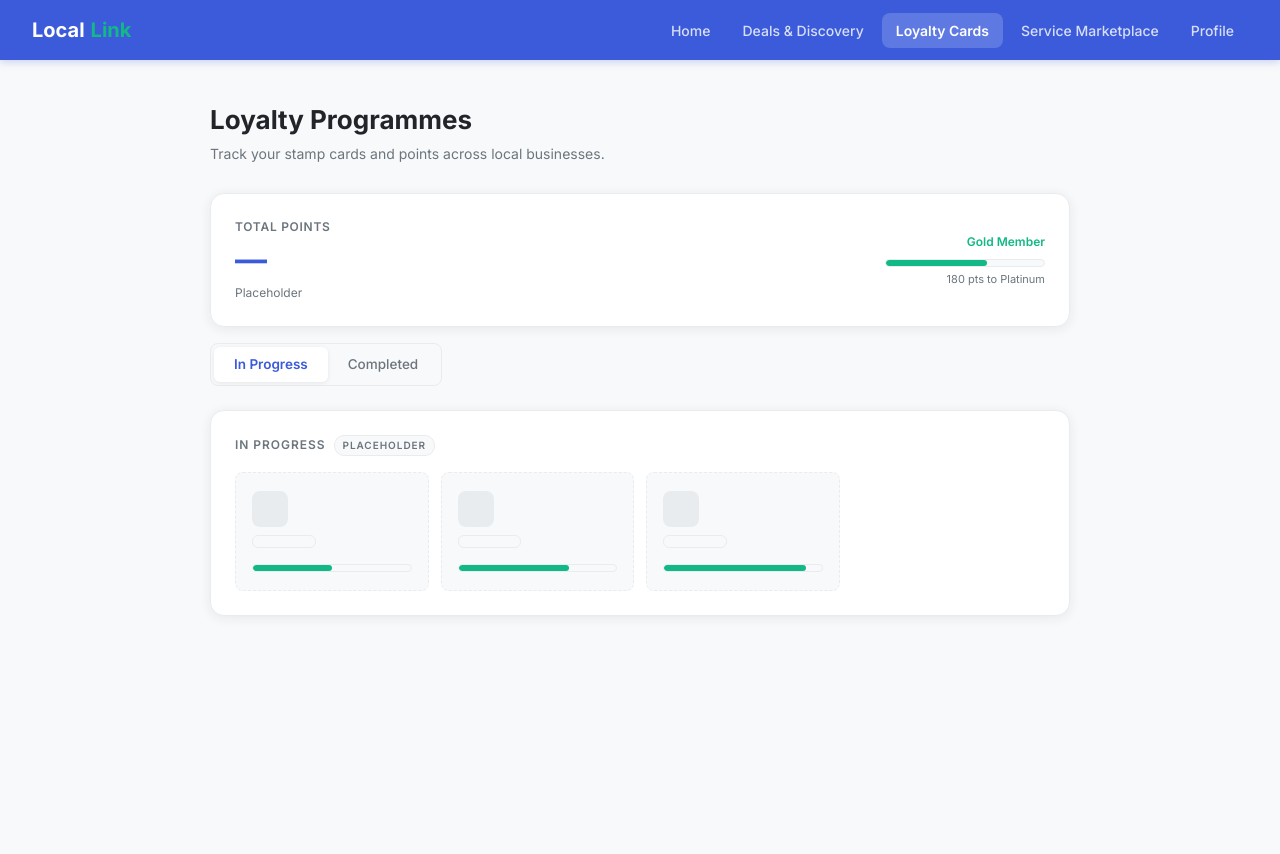
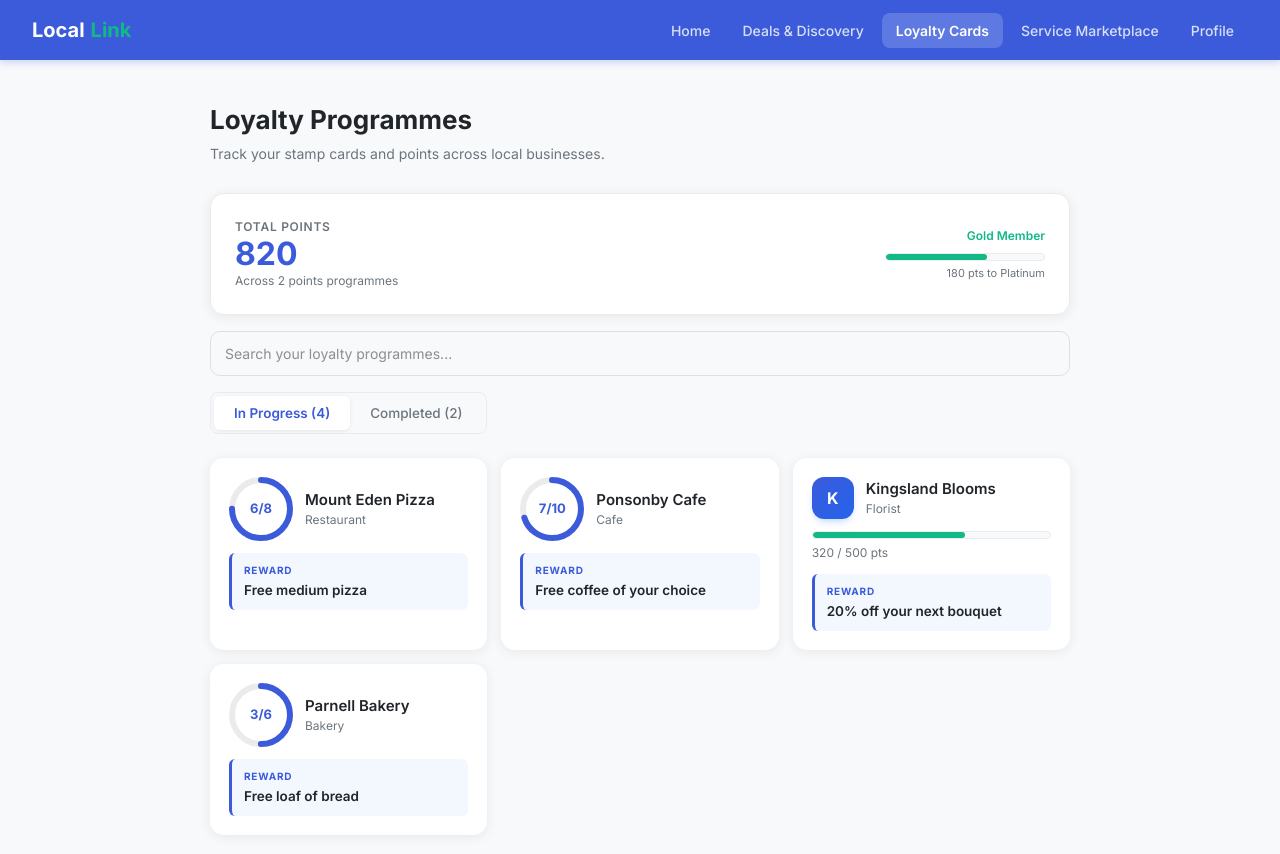
Before and after one commit to v-spnz/locallink-capstone, a React (Vite) app: page /loyalty in a window 1280 px wide. Shown: the top 854 px of the page. Before the commit the page ends 800 px from the top, so only its background shows below. Built offline with nearby package versions, Linux system fonts and the light colour scheme; no server answers.

Commit message:
Upgrade Loyalty Program

```diff
--- a/src/pages/customer/Loyalty.jsx
+++ b/src/pages/customer/Loyalty.jsx
@@ -1,9 +1,347 @@
-import { useState } from 'react'
+import { useState, useMemo } from 'react'
+
+const mockPrograms = [
+  {
+    id: 1,
+    business: 'Ponsonby Cafe',
+    category: 'Cafe',
+    type: 'stamp',
+    stampsEarned: 7,
+    stampsRequired: 10,
+    reward: 'Free coffee of your choice',
+    status: 'active',
+  },
+  {
+    id: 2,
+    business: 'Kingsland Blooms',
+    category: 'Florist',
+    type: 'points',
+    points: 320,
+    pointsRequired: 500,
+    reward: '20% off your next bouquet',
+    status: 'active',
+  },
+  {
+    id: 3,
+    business: 'Mount Eden Pizza',
+    category: 'Restaurant',
+    type: 'stamp',
+    stampsEarned: 6,
+    stampsRequired: 8,
+    reward: 'Free medium pizza',
+    status: 'active',
+  },
+  {
+    id: 4,
+    business: 'Devonport Carwash',
+    category: 'Auto',
+    type: 'stamp',
+    stampsEarned: 10,
+    stampsRequired: 10,
+    reward: 'Free  premium car wash',
+    status: 'completed',
+    completedOn: '2026-06-27',
+    redeemed: true,
+  },
+  {
+    id: 5,
+    business: 'Grey Lynn Bookstore',
+    category: 'Bookstore',
+    type: 'points',
+    points: 500,
+    pointsRequired: 500,
+    reward: '$15 voucher',
+    status: 'completed',
+    completedOn: '2026-08-06',
+    redeemed: false,
+  },
+  {
+    id: 6,
+    business: 'Parnell Bakery',
+    category: 'Bakery',
+    type: 'stamp',
+    stampsEarned: 3,
+    stampsRequired: 6,
+    reward: 'Free loaf of bread',
+    status: 'active',
+  },
+]
+
+function getPercent(p) {
+  if (p.type === 'stamp')
+    return Math.round((p.stampsEarned / p.stampsRequired) * 100)
+  return Math.round((p.points / p.pointsRequired) * 100)
+}
+
+function LoyaltyStyles() {
+  return (
+    <style>{`
+      .ly-card { transition: transform .18s ease, box-shadow .18s ease, border-color .18s ease; border: 1px solid transparent; animation: ly-rise .35s ease backwards; }
+      .ly-card:hover { transform: translateY(-3px); box-shadow: 0 12px 24px -12px rgba(0,0,0,0.18); border-color: rgba(0,0,0,0.06); }
+      @keyframes ly-rise { from { opacity: 0; transform: translateY(8px); } to { opacity: 1; transform: translateY(0); } }
+      .ly-bar-fill { transition: width .6s cubic-bezier(.22,1,.36,1); }
+      .ly-ring-fill { transition: stroke-dashoffset .6s cubic-bezier(.22,1,.36,1); }
+      .ly-redeem-btn { transition: transform .12s ease, box-shadow .12s ease, filter .12s ease; }
+      .ly-redeem-btn:hover { filter: brightness(1.06); box-shadow: 0 6px 16px -6px rgba(59,130,246,0.5); }
+      .ly-redeem-btn:active { transform: scale(0.97); }
+      .ly-search { transition: border-color .15s ease, box-shadow .15s ease; }
+      .ly-search:focus { outline: none; border-color: var(--blue); box-shadow: 0 0 0 3px rgba(59,130,246,0.15); }
+      .ly-badge-pulse { animation: ly-pulse 1.8s ease-in-out infinite; }
+      @keyframes ly-pulse { 0%, 100% { opacity: 1; } 50% { opacity: .55; } }
+      @media (prefers-reduced-motion: reduce) {
+        .ly-card, .ly-bar-fill, .ly-ring-fill, .ly-redeem-btn, .ly-badge-pulse { animation: none !important; transition: none !important; }
+      }
+    `}</style>
+  )
+}
+
+function BusinessAvatar({ name }) {
+  return (
+    <div
+      style={{
+        width: 42,
+        height: 42,
+        borderRadius: 12,
+        background: 'linear-gradient(135deg, var(--blue), #2563eb)',
+        color: '#fff',
+        display: 'flex',
+        alignItems: 'center',
+        justifyContent: 'center',
+        fontWeight: 700,
+        fontSize: 16,
+        flexShrink: 0,
+        boxShadow: '0 4px 10px -4px rgba(59,130,246,0.5)',
+      }}
+    >
+      {name.charAt(0)}
+    </div>
+  )
+}
+
+function StampRing({ earned, required }) {
+  const size = 64
+  const stroke = 6
+  const r = (size - stroke) / 2
+  const circumference = 2 * Math.PI * r
+  const percent = earned / required
+  const offset = circumference * (1 - percent)
+  const done = earned >= required
+
+  return (
+    <div
+      style={{ position: 'relative', width: size, height: size, flexShrink: 0 }}
+    >
+      <svg width={size} height={size} style={{ transform: 'rotate(-90deg)' }}>
+        <circle
+          cx={size / 2}
+          cy={size / 2}
+          r={r}
+          fill="none"
+          stroke="rgba(0,0,0,0.08)"
+          strokeWidth={stroke}
+        />
+        <circle
+          className="ly-ring-fill"
+          cx={size / 2}
+          cy={size / 2}
+          r={r}
+          fill="none"
+          stroke={done ? 'var(--emerald)' : 'var(--blue)'}
+          strokeWidth={stroke}
+          strokeLinecap="round"
+          strokeDasharray={circumference}
+          strokeDashoffset={offset}
+        />
+      </svg>
+      <div
+        style={{
+          position: 'absolute',
+          inset: 0,
+          display: 'flex',
+          alignItems: 'center',
+          justifyContent: 'center',
+          fontSize: 13,
+          fontWeight: 700,
+          color: done ? 'var(--emerald)' : 'var(--blue)',
+        }}
+      >
+        {earned}/{required}
+      </div>
+    </div>
+  )
+}
+
+function ProgramCard({ program, onRedeem, index }) {
+  const percent = getPercent(program)
+  const isDone = program.status === 'completed'
+  const almostThere = !isDone && percent >= 80
+
+  return (
+    <div
+      className="ly-card card"
+      style={{ padding: 18, animationDelay: `${index * 40}ms` }}
+    >
+      <div
+        style={{
+          display: 'flex',
+          gap: 12,
+          alignItems: 'center',
+          marginBottom: 12,
+        }}
+      >
+        {program.type === 'stamp' ? (
+          <StampRing
+            earned={program.stampsEarned}
+            required={program.stampsRequired}
+          />
+        ) : (
+          <BusinessAvatar name={program.business} />
+        )}
+        <div style={{ flex: 1, minWidth: 0 }}>
+          <div style={{ fontWeight: 600, fontSize: 15 }}>
+            {program.business}
+          </div>
+          <div style={{ fontSize: 12, color: 'var(--text-muted)' }}>
+            {program.category}
+          </div>
+        </div>
+        {almostThere && (
+          <span
+            className="ly-badge-pulse"
+            style={{
+              fontSize: 11,
+              fontWeight: 600,
+              color: 'var(--emerald)',
+              background: 'rgba(16,185,129,0.12)',
+              padding: '4px 9px',
+              borderRadius: 999,
+              whiteSpace: 'nowrap',
+            }}
+          >
+            Almost there
+          </span>
+        )}
+      </div>
+
+      {program.type === 'points' && (
+        <div style={{ margin: '4px 0 12px' }}>
+          <div className="progress-bar-track">
+            <div
+              className="progress-bar-fill ly-bar-fill"
+              style={{ width: `${percent}%` }}
+            />
+          </div>
+          <div
+            style={{ fontSize: 12, color: 'var(--text-muted)', marginTop: 5 }}
+          >
+            {program.points} / {program.pointsRequired} pts
+          </div>
+        </div>
+      )}
+
+      <div
+        style={{
+          padding: '10px 12px',
+          background: 'rgba(59,130,246,0.06)',
+          borderLeft: '3px solid var(--blue)',
+          borderRadius: '6px',
+        }}
+      >
+        <div
+          style={{
+            fontSize: 10,
+            fontWeight: 700,
+            letterSpacing: '.08em',
+            textTransform: 'uppercase',
+            color: 'var(--blue)',
+            marginBottom: 2,
+          }}
+        >
+          Reward
+        </div>
+        <div
+          style={{
+            fontSize: 13.5,
+            fontWeight: 600,
+            color: 'var(--text, #1a1a1a)',
+          }}
+        >
+          {program.reward}
+        </div>
+      </div>
+
+      {isDone && (
+        <div style={{ marginTop: 12 }}>
+          {program.redeemed ? (
+            <div
+              style={{
+                fontSize: 12,
+                color: 'var(--text-muted)',
+                textAlign: 'center',
+              }}
+            >
+              Redeemed{' '}
+              {new Date(program.completedOn).toLocaleDateString('en-NZ', {
+                day: 'numeric',
+                month: 'short',
+                year: 'numeric',
+              })}
+            </div>
+          ) : (
+            <button
+              className="ly-redeem-btn tab-btn active"
+              style={{ width: '100%', border: 'none', cursor: 'pointer' }}
+              onClick={() => onRedeem(program.id)}
+            >
+              Redeem Reward
+            </button>
+          )}
+        </div>
+      )}
+    </div>
+  )
+}
 
 export default function Loyalty() {
   const [tab, setTab] = useState('inprogress')
+  const [search, setSearch] = useState('')
+  const [programs, setPrograms] = useState(mockPrograms)
+
+  const totalPoints = useMemo(
+    () =>
+      programs.reduce(
+        (sum, p) => sum + (p.type === 'points' ? p.points : 0),
+        0,
+      ),
+    [programs],
+  )
+
+  const filtered = programs.filter((p) =>
+    p.business.toLowerCase().includes(search.toLowerCase()),
+  )
+
+  const inProgress = filtered
+    .filter((p) => p.status === 'active')
+    .sort((a, b) => getPercent(b) - getPercent(a))
+
+  const completed = filtered
+    .filter((p) => p.status === 'completed')
+    .sort((a, b) => new Date(b.completedOn) - new Date(a.completedOn))
+
+  function handleRedeem(id) {
+    setPrograms((prev) =>
+      prev.map((p) =>
+        p.id === id
+          ? { ...p, redeemed: true, completedOn: new Date().toISOString() }
+          : p,
+      ),
+    )
+  }
+
+  const list = tab === 'inprogress' ? inProgress : completed
   return (
     <>
+      <LoyaltyStyles />
       <div className="page-header">
         <h2>Loyalty Programmes</h2>
         <p>Track your stamp cards and points across local businesses.</p>
@@ -29,11 +367,19 @@ export default function Loyalty() {
           >
             Total Points
           </div>
-          <div style={{ fontSize: 32, fontWeight: 700, color: 'var(--blue)' }}>
-            —
+          <div
+            style={{
+              fontSize: 32,
+              fontWeight: 700,
+              color: 'var(--blue)',
+              lineHeight: 1.1,
+            }}
+          >
+            {totalPoints.toLocaleString()}
           </div>
           <div style={{ fontSize: 12, color: 'var(--text-muted)' }}>
-            Placeholder
+            Across {programs.filter((p) => p.type === 'points').length} points
+            programmes
           </div>
         </div>
         <div style={{ textAlign: 'right' }}>
@@ -52,44 +398,72 @@ export default function Loyalty() {
           </div>
         </div>
       </div>
+
+      <input
+        type="text"
+        className="ly-search"
+        placeholder="Search your loyalty programmes..."
+        value={search}
+        onChange={(e) => setSearch(e.target.value)}
+        style={{
+          width: '100%',
+          padding: '11px 14px',
+          borderRadius: 10,
+          border: '1px solid rgba(0,0,0,0.1)',
+          marginBottom: 16,
+          fontSize: 14,
+        }}
+      />
+
       <div className="tab-row">
         <button
           className={`tab-btn${tab === 'inprogress' ? ' active' : ''}`}
           onClick={() => setTab('inprogress')}
         >
-          In Progress
+          In Progress ({inProgress.length})
         </button>
         <button
           className={`tab-btn${tab === 'completed' ? ' active' : ''}`}
           onClick={() => setTab('completed')}
         >
-          Completed
+          Completed ({completed.length})
         </button>
       </div>
-      {tab === 'inprogress' ? (
-        <div className="placeholder-section">
-          <div className="placeholder-section-title">In Progress</div>
-          <div className="placeholder-grid">
-            {[1, 2, 3].map((i) => (
-              <div className="placeholder-card" key={i}>
-                <div className="placeholder-icon" />
-                <div className="placeholder-bar short" style={{ margin: 0 }} />
-                <div className="progress-bar-track">
-                  <div
-                    className="progress-bar-fill"
-                    style={{ width: `${30 + i * 20}%` }}
-                  />
-                </div>
-              </div>
-            ))}
-          </div>
+
+      {list.length > 0 ? (
+        <div
+          style={{
+            display: 'grid',
+            gridTemplateColumns: 'repeat(auto-fill, minmax(250px, 1fr))',
+            gap: 14,
+            marginTop: 16,
+          }}
+        >
+          {list.map((p, i) => (
+            <ProgramCard
+              key={p.id}
+              program={p}
+              onRedeem={handleRedeem}
+              index={i}
+            />
+          ))}
         </div>
       ) : (
-        <div className="placeholder-section">
-          <div className="placeholder-section-title">Completed</div>
-          <div className="placeholder-box">
-            Completed programmes list — component TBD
+        <div
+          style={{
+            textAlign: 'center',
+            color: 'var(--text-muted)',
+            padding: '48px 16px',
+          }}
+        >
+          <div style={{ fontSize: 32, marginBottom: 8 }}>
+            {tab === 'inprogress' ? '☕' : '🎉'}
           </div>
+          {tab === 'inprogress'
+            ? search
+              ? 'No active programmes match your search.'
+              : 'No active programmes yet — start collecting!'
+            : 'No completed programmes yet — keep going!'}
         </div>
       )}
     </>
```
